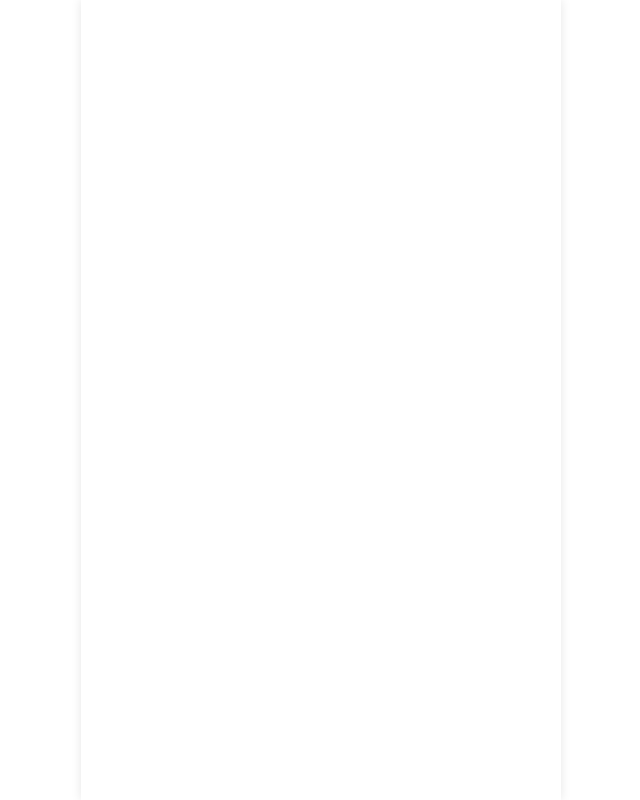
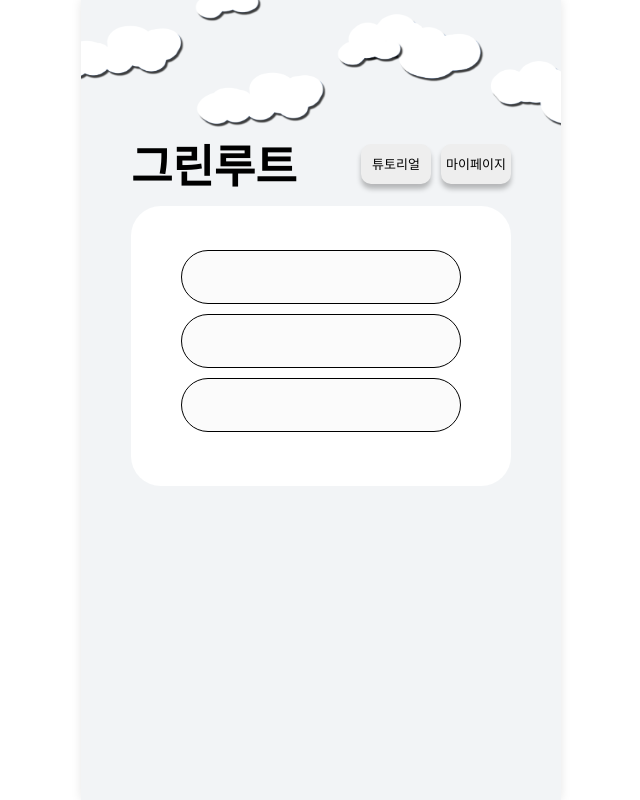
Before and after one commit to Daedongyeojido/front, a React (Create React App) app: page /recommend in a window 1280 px wide. Before the commit this address had no page. Shown: the whole page, without its empty margins (319-959 px from the left). Built offline with nearby package versions, Linux system fonts and the light colour scheme.

Commit message:
route.js 수정해서 새로 만드는 recommed.js파일로 이동하게 만들어서 개발 하는 중/

```diff
--- /dev/null
+++ b/src/components/InputLocation.js
@@ -0,0 +1,21 @@
+import React from 'react'
+import styled from 'styled-components';
+
+const InputContainer = styled.div`
+    width: 280px;
+    height: 54px;
+    background-color: #fbfbfb;
+    border-radius: 30px;
+    border: 1px solid black;
+    margin-bottom: 10px;
+`
+
+function InputLocation() {
+  return (
+    <li style={{listStyle :'none'}}>
+      <InputContainer></InputContainer>
+    </li>
+  )
+}
+
+export default InputLocation
--- a/src/pages/Home/main.js
+++ b/src/pages/Home/main.js
@@ -11,8 +11,6 @@ const Header = styled.div`
     background-position: center;
     background-repeat: no-repeat;
 `;
-
-
 
 const NavButton = styled.div`
     margin: 10px 0;
@@ -41,6 +39,11 @@ function Home() {
             <NavButton onClick={() => navigate('/mypage')}>
                 마이 페이지 이동
             </NavButton>
+
+            <NavButton onClick={() => navigate('/recommend')}>
+                경로 추천 페이지 이동
+            </NavButton> {/* 윤해: 경로 추천 페이지 추가  */}
+
             </ContentContainer>
         </PageContainer>
         </>
--- /dev/null
+++ b/src/pages/Home/recommend/recommend.js
@@ -0,0 +1,78 @@
+import React from 'react'
+import { PageContainer} from '../../../components/Layout';
+import CloudImg from '../../../Image/Cloud.png';
+import styled from 'styled-components';
+import InputLocation from '../../../components/InputLocation';
+
+const CloudIcon = styled.img`
+    width: 100%;
+    height: 131px;
+`
+const ContentContainer = styled.div`
+    padding: 0px 50px;
+`
+const TopContainer = styled.div`
+    display: flex;
+    flex-direction: row;
+    align-items: center;
+    justify-content: space-between;
+    margin-bottom: 10px;
+`
+const ButtonContainer = styled.div`
+    display: flex;
+    flex-direction: row;
+    justify-content: space-between;
+    width: 150px;
+`
+const LogoText = styled.div`
+    font-size: 45px;
+    font-weight: bold;
+    margin-right: 20px;
+`
+const Button = styled.div`
+    width: 70px;
+    height: 40px;
+    font-size: 13px;
+    display: flex;
+    justify-content: center;
+    align-items: center;
+    background-color: #EEEEEE;
+    border-radius: 10px;
+    box-shadow: 0px 5px 5px rgba(0, 0, 0, 0.25);
+`
+const LocationContainer = styled.div`
+    width: 100%;
+    height: 280px;
+    background-color: white;
+    border-radius: 30px;
+    display: flex;
+    flex-direction: column;
+    justify-content: center;
+    align-items: center;
+`
+function Recommend() {
+  return (
+    <PageContainer>
+        <CloudIcon src={CloudImg}></CloudIcon>
+        <ContentContainer>
+            <TopContainer>
+                <LogoText>그린루트</LogoText>
+                <ButtonContainer>
+                    <Button>튜토리얼</Button>
+                    <Button>마이페이지</Button>
+                </ButtonContainer>
+            </TopContainer>
+            <LocationContainer>
+                <InputLocation></InputLocation>
+                <InputLocation></InputLocation>
+                <InputLocation></InputLocation>
+            </LocationContainer>
+
+
+        </ContentContainer>
+    </PageContainer>
+
+  )
+}
+
+export default Recommend;
--- a/src/pages/Home/tutorial/tutorial.js
+++ b/src/pages/Home/tutorial/tutorial.js
@@ -3,14 +3,14 @@ import { PageContainer, ContentContainer } from '../../../components/Layout'
 import AppBar from '../../../components/AppBar';
 import TitleBar from '../../../components/TitleBar';
 import TutorialList from '../../../components/TutorialList';
-import GreenHeartImg from '../../../Image/greenheart.png';
+import GreenHeartImg from '../../../Image/GreenHeart.png';
 import styled from 'styled-components';
 
 const GreenHeartIcon = styled.img`
     position: absolute;
     z-index: 1;
-    left: 56.5%;
-    top: 472px; // 이 값을 조정하여 정확한 위치를 설정하세요
+    left: 58%;
+    top: 472px;
     width: 25px;
     height: 25px;
 `
--- a/src/utils/route/Routes.js
+++ b/src/utils/route/Routes.js
@@ -24,13 +24,15 @@ import Tutorial from '../../pages/Home/tutorial/tutorial';
 import Mypage from '../../pages/Home/mypage/index';
 import Signin from '../../pages/Auth/signin/index';
 import Signup from '../../pages/Auth/signup/index';
+import Recommend from '../../pages/Home/recommend/recommend'; //윤해: recommend 추가
 
 export const routes = [
     { path: '/', element: <Main /> },
     { path: '/tutorial', element: <Tutorial /> },
     { path: '/mypage', element: <Mypage /> },
     { path: '/signup', element: <Signup /> },
-    { path: '/signin', element: <Signin /> }
+    { path: '/signin', element: <Signin /> },
+    { path: '/recommend', element: <Recommend />} //윤해: recommend 추가
 ];
 
 const RoutesSetting = () => (
```
Also changed, not shown: src/Image/Cloud.png (added), src/Image/FootPrint.png (added).
